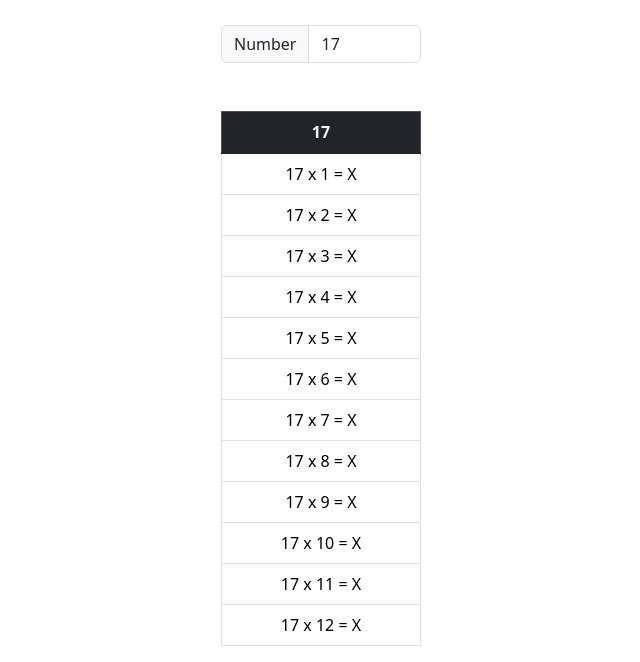
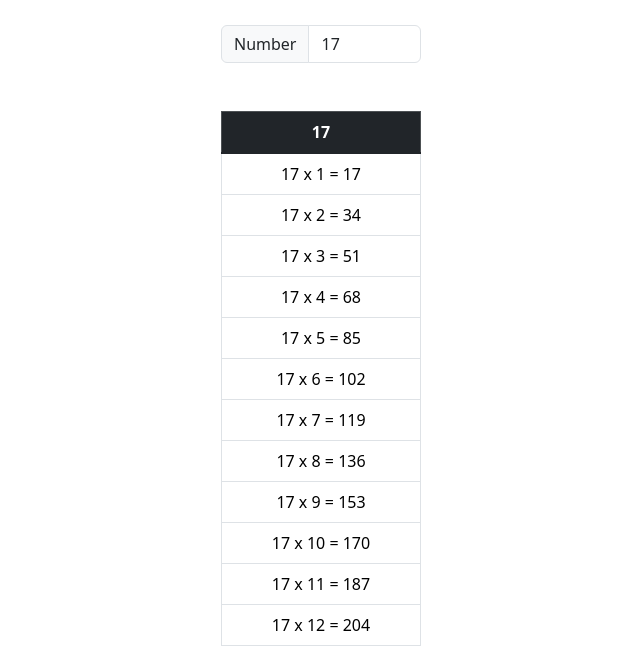
Before and after one commit to rafael-branco/multiplication-table-generator, a plain HTML site: page index.html in a window 1280 px wide. Shown: the part 148-810 px from the top of the page, without its empty margins (319-959 px from the left). Drawn offline with nearby package versions, Linux system fonts and the light colour scheme.

Commit message:
Add favicon & Add JavaScript logic

```diff
--- a/index.html
+++ b/index.html
@@ -7,7 +7,7 @@
     <title>Multiplication Table Generator</title>
     <link href="https://cdn.jsdelivr.net/npm/bootstrap@5.3.3/dist/css/bootstrap.min.css" rel="stylesheet"
         integrity="sha384-QWTKZyjpPEjISv5WaRU9OFeRpok6YctnYmDr5pNlyT2bRjXh0JMhjY6hW+ALEwIH" crossorigin="anonymous">
-
+    <link rel="icon" href="favicon.ico" type="image/x-icon">
     <style>
         .width-200 {
             width: 200px;
@@ -29,51 +29,51 @@
     <div class="container">
         <div class="input-group mb-5 col-12 width-200 mx-auto">
             <span class="input-group-text">Number</span>
-            <input type="text" class="form-control" value="17">
+            <input id="value" type="number" class="form-control" value="17" oninput="updateTable()">
         </div>
 
         <table class="table width-200 mx-auto text-center table-bordered">
             <thead class="table-dark">
                 <tr>
-                    <th scope="col"><span id="number">17</span></th>
+                    <th scope="col"><span class="number">17</span></th>
                 </tr>
             </thead>
             <tbody class="table-group-divider">
                 <tr>
-                    <td><span id="number">17</span> x 1 = <span class="result">X</span>
+                    <td><span class="number">17</span> x 1 = <span class="result">X</span>
                 </tr>
                 <tr>
-                    <td><span id="number">17</span> x 2 = <span class="result">X</span>
+                    <td><span class="number">17</span> x 2 = <span class="result">X</span>
                 </tr>
                 <tr>
-                    <td><span id="number">17</span> x 3 = <span class="result">X</span>
+                    <td><span class="number">17</span> x 3 = <span class="result">X</span>
                 </tr>
                 <tr>
-                    <td><span id="number">17</span> x 4 = <span class="result">X</span>
+                    <td><span class="number">17</span> x 4 = <span class="result">X</span>
                 </tr>
                 <tr>
-                    <td><span id="number">17</span> x 5 = <span class="result">X</span>
+                    <td><span class="number">17</span> x 5 = <span class="result">X</span>
                 </tr>
                 <tr>
-                    <td><span id="number">17</span> x 6 = <span class="result">X</span>
+                    <td><span class="number">17</span> x 6 = <span class="result">X</span>
                 </tr>
                 <tr>
-                    <td><span id="number">17</span> x 7 = <span class="result">X</span>
+                    <td><span class="number">17</span> x 7 = <span class="result">X</span>
                 </tr>
                 <tr>
-                    <td><span id="number">17</span> x 8 = <span class="result">X</span>
+                    <td><span class="number">17</span> x 8 = <span class="result">X</span>
                 </tr>
                 <tr>
-                    <td><span id="number">17</span> x 9 = <span class="result">X</span>
+                    <td><span class="number">17</span> x 9 = <span class="result">X</span>
                 </tr>
                 <tr>
-                    <td><span id="number">17</span> x 10 = <span class="result">X</span>
+                    <td><span class="number">17</span> x 10 = <span class="result">X</span>
                 </tr>
                 <tr>
-                    <td><span id="number">17</span> x 11 = <span class="result">X</span>
+                    <td><span class="number">17</span> x 11 = <span class="result">X</span>
                 </tr>
                 <tr>
-                    <td><span id="number">17</span> x 12 = <span class="result">X</span>
+                    <td><span class="number">17</span> x 12 = <span class="result">X</span>
                 </tr>
             </tbody>
         </table>
@@ -81,11 +81,13 @@
 
 
 
+    <script src="/script.js" type="text/javascript"></script>
 
     <script src="https://cdn.jsdelivr.net/npm/bootstrap@5.3.3/dist/js/bootstrap.bundle.min.js"
         integrity="sha384-YvpcrYf0tY3lHB60NNkmXc5s9fDVZLESaAA55NDzOxhy9GkcIdslK1eN7N6jIeHz"
         crossorigin="anonymous"></script>
 
+
 </body>
 
 </html>
--- /dev/null
+++ b/script.js
@@ -0,0 +1,25 @@
+document.addEventListener("DOMContentLoaded", function () {
+    updateTable();
+});
+
+function updateTable() {
+    let valueElement = document.getElementById("value").value;
+
+    let value;
+
+    if (valueElement != "") {
+        value = parseInt(valueElement);
+    } else {
+        value = 0;
+    }
+
+    let elements = document.querySelectorAll(".number");
+
+    for (let i = 0; i < elements.length; i++) {
+        elements[i].innerText = value;
+        if (i != 0) {
+            elements[i].parentElement.querySelector(".result").innerHTML =
+                value * i;
+        }
+    }
+}
```
Also changed, not shown: favicon.ico (added).
